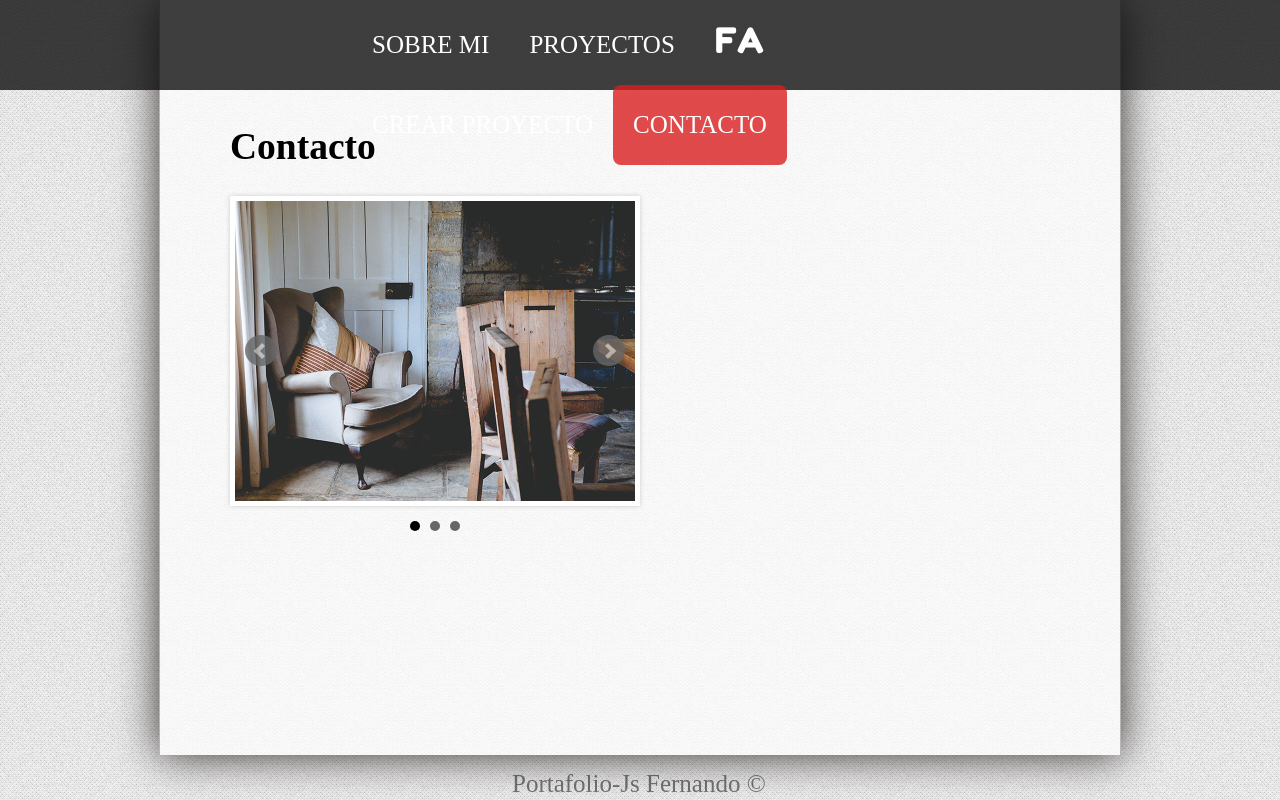
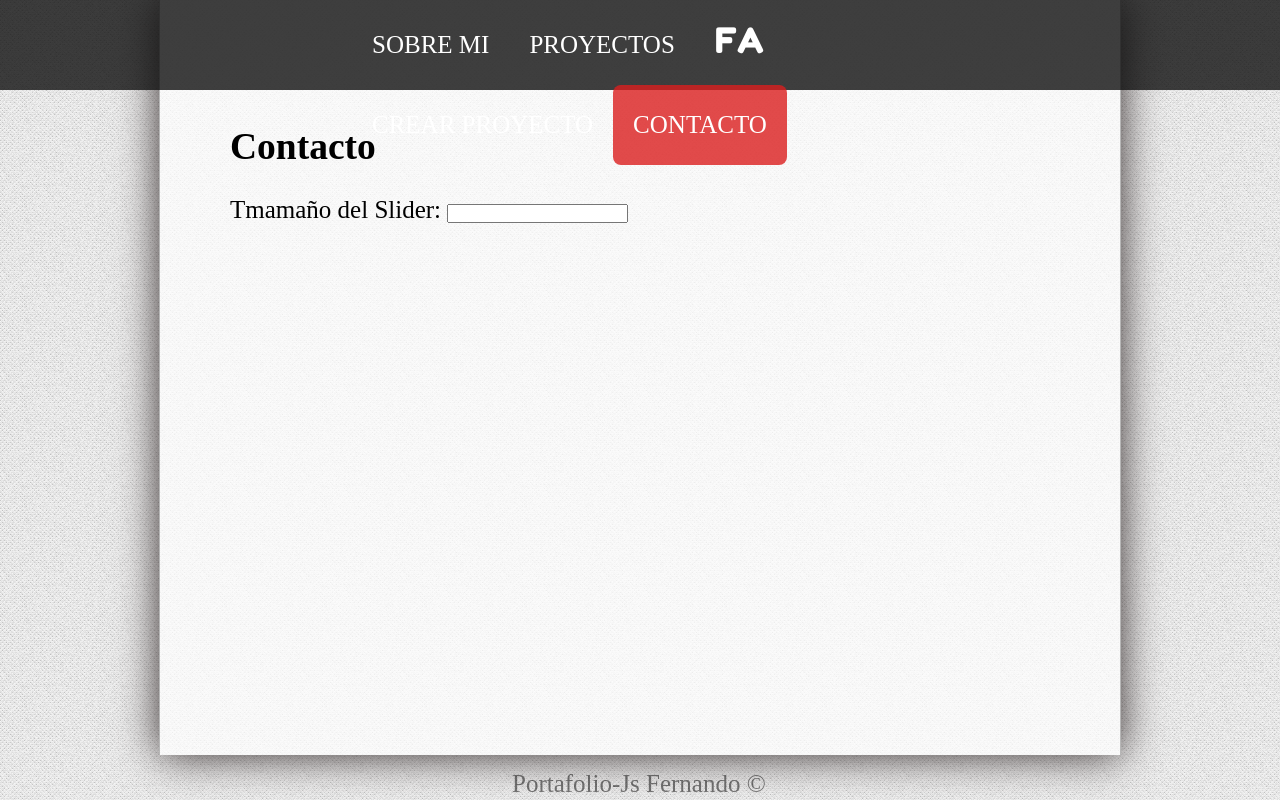
Before and after one commit to FerNanDoAnc/PortafolioJs, an Angular app in the folder proyecto-angular/: page /contacto in a window 1280 px wide. Built offline with nearby package versions, Linux system fonts and the light colour scheme; a web font is replaced by a local one.

Commit message:
Inicio de inputs v2

```diff
--- a/proyecto-angular/src/app/components/contact/contact.component.html
+++ b/proyecto-angular/src/app/components/contact/contact.component.html
@@ -1,6 +1,11 @@
 <div class="container">
-<h1>Contacto</h1><br>
+    <h1>Contacto</h1><br>
+    Tmamaño del Slider:
+    <input type="number" [(ngModel)]="widthSlider"
+    (keyup.enter)="cargarSlider()">
 
-<slider></slider>
+    <div *ngIf="anchuraToSlider">
+        <slider [anchura]="anchuraToSlider"></slider>
+    </div>
 
 </div>
--- a/proyecto-angular/src/app/components/contact/contact.component.ts
+++ b/proyecto-angular/src/app/components/contact/contact.component.ts
@@ -10,11 +10,17 @@ declare var $:any;
   styleUrls: ['./contact.component.css']
 })
 export class ContactComponent implements OnInit {
+  public widthSlider:number;
+  public anchuraToSlider:any; //para hacer la condicion de la anchura
 
   constructor() { }
 
   ngOnInit(): void {
 
   }
+  cargarSlider(){
+      //this.anchuraToSlider=false;
+      this.anchuraToSlider=this.widthSlider
+  }
 
 }
--- a/proyecto-angular/src/app/components/slider/slider.component.html
+++ b/proyecto-angular/src/app/components/slider/slider.component.html
@@ -1,3 +1,6 @@
+
+Slider: <strong>{{anchura}}</strong>
+
 <div class="galeria">
     <div><img src="assets/img/coffee1.jpg" title="Funky roots"></div>
     <div><img src="assets/img/coffee2.jpg" title="The long and winding road"></div>
--- a/proyecto-angular/src/app/components/slider/slider.component.ts
+++ b/proyecto-angular/src/app/components/slider/slider.component.ts
@@ -1,4 +1,4 @@
-import { Component, OnInit } from '@angular/core';
+import { Component, OnInit, Input} from '@angular/core';
 
 // Declaramos las variables para jQuery
 declare var jQuery:any;
@@ -10,13 +10,16 @@ declare var $:any;
   styleUrls: ['./slider.component.css']
 })
 export class SliderComponent implements OnInit {
+  @Input() anchura: number; //para la anchura de la imagen,viene el padre
 
-  constructor() { }
+  constructor() {
+
+  }
 
   ngOnInit(): void {
     $("#logo").click(function(e){
       e.preventDefault();
-      $("header").css("background","yellow")
+      $("header").css("background","gray")
                  .css("height","50px");
     });
 
@@ -24,7 +27,7 @@ export class SliderComponent implements OnInit {
     $('.galeria').bxSlider({
       mode: 'fade',
       captions: false,
-      slideWidth: 400
+      slideWidth: this.anchura
     });
   }
 
```
